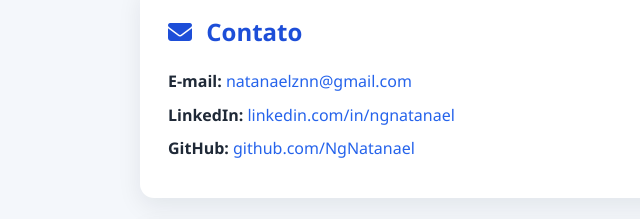
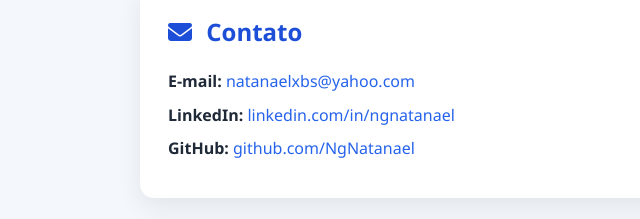
Before and after one commit to NgNatanael/portifolio-natanael, a plain HTML site: page index.html in a window 1280 px wide. Shown: the part 519-738 px from the top of the page, 20-660 px from the left. Drawn offline with Linux system fonts and the light colour scheme.

Commit message:
alteracao novas

```diff
--- a/index.html
+++ b/index.html
@@ -70,7 +70,7 @@
     <ul>
       <li>
         <strong>E-mail:</strong>
-        <a href="mailto:natanaelznn@gmail.com">natanaelznn@gmail.com</a>
+        <a href="mailto:natanaelxbs@yahoo.com">natanaelxbs@yahoo.com</a>
       </li>
 
       <li>
```
Also changed, not shown: assets/avatar-light.png (added), assets/avatar.png (added), assets/bg-desktop-light.jpg (added), assets/bg-desktop.jpg (added), assets/bg-mobile-light.jpg (added), assets/bg-mobile.jpg (added), assets/moon-stars.svg (added), assets/sun.svg (added), 1 other file.
